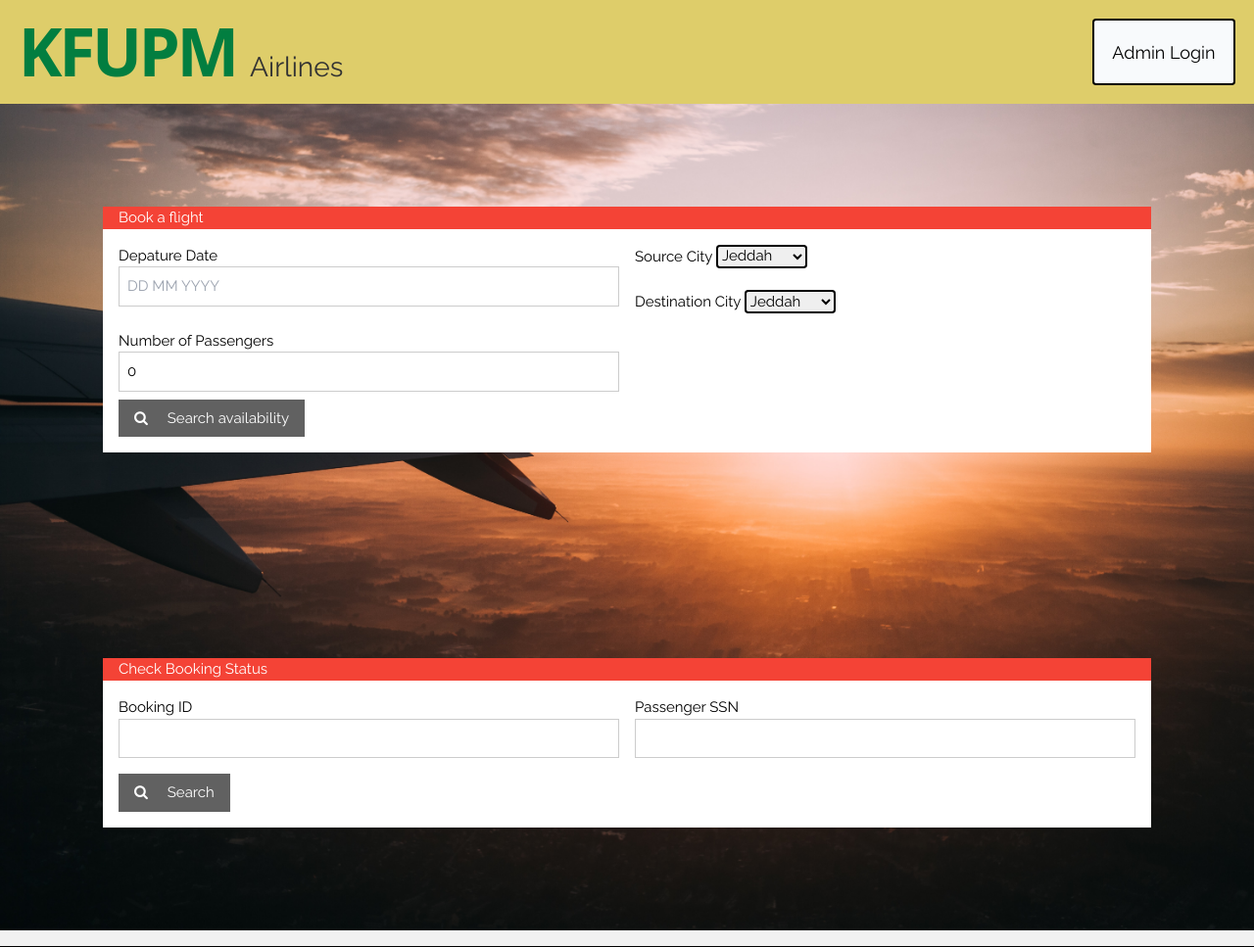
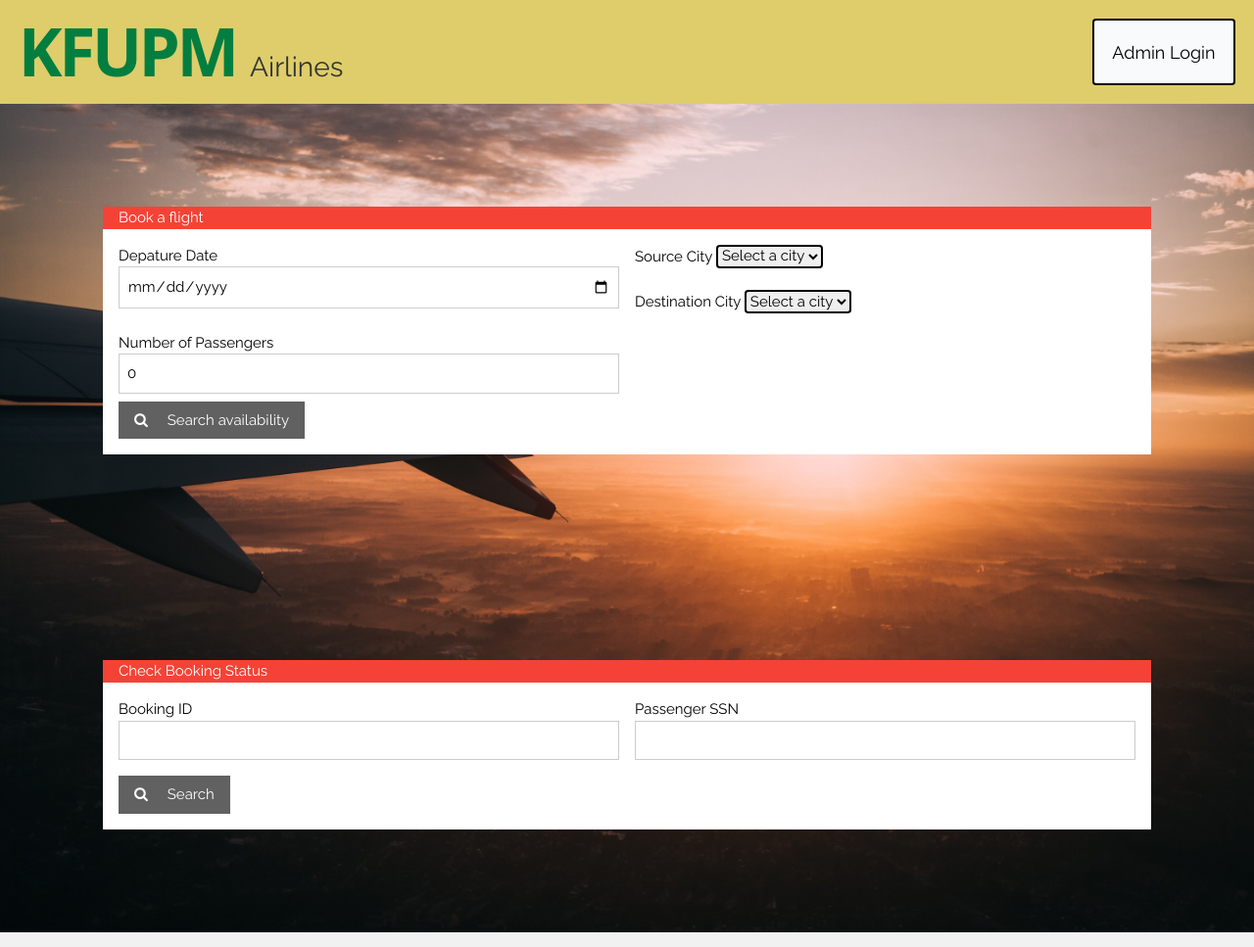
Before and after one commit to ammar-faifi/ics324, a Django app: template flight/templates/flight/index.html in a window 1280 px wide. Shown: the top 967 px of the page at 98% size. Run offline with Django 4.2, Linux system fonts and the light colour scheme; the template is opened without the code that fills it, so the values that code supplies are empty; some libraries are stand-ins or nearby versions.

Commit message:
use date input, use cities list

```diff
--- a/flight/templates/flight/index.html
+++ b/flight/templates/flight/index.html
@@ -17,9 +17,9 @@
             <label> Depature Date</label>
             <input
               class="w3-input w3-border"
-              type="text"
+              type="date"
               placeholder="DD MM YYYY"
-              name="Depature"
+              name="date"
               required
             />
           </div>
@@ -30,10 +30,10 @@
               id="source_city"
               class="border-solid border-2 rounded border-black"
             >
-              <option value="Jeddah">Jeddah</option>
-              <option value="Riyadh">Riyadh</option>
-              <option value="DMM">Dammam</option>
-              <option value="ABH">Abha</option>
+              <option value="">Select a city</option>
+              {% for code, city in cities %}
+                <option value="{{ code }}">{{ city }}</option>
+              {% endfor %}
             </select>
             <br></br>
             <label for="dest-city">Destination City</label>
@@ -42,10 +42,10 @@
               id="dest_city"
               class="border-solid border-2 rounded border-black"
             >
-              <option value="Jeddah">Jeddah</option>
-              <option value="Riyadh">Riyadh</option>
-              <option value="Dammam">Dammam</option>
-              <option value="Abha">Abha</option>
+              <option value="">Select a city</option>
+              {% for code, city in cities %}
+                <option value="{{ code }}">{{ city }}</option>
+              {% endfor %}
             </select>
 
 
```
